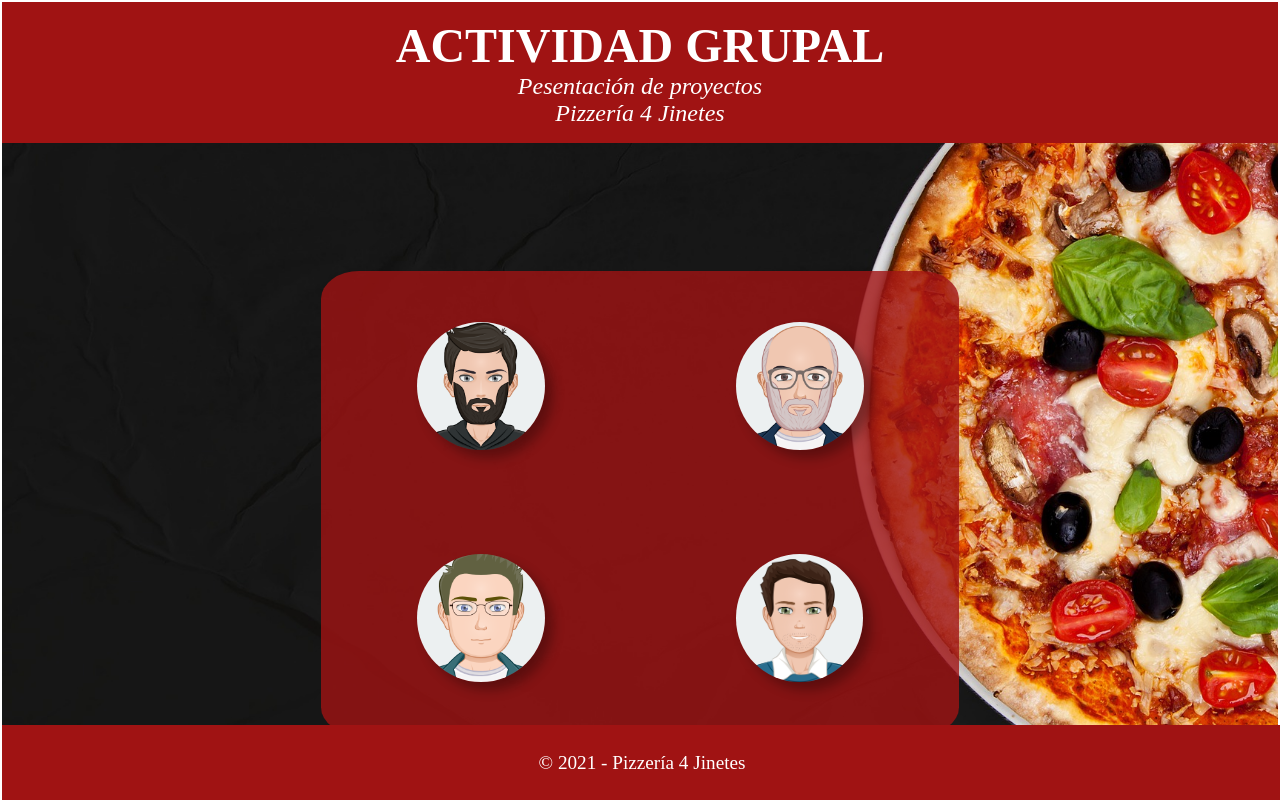
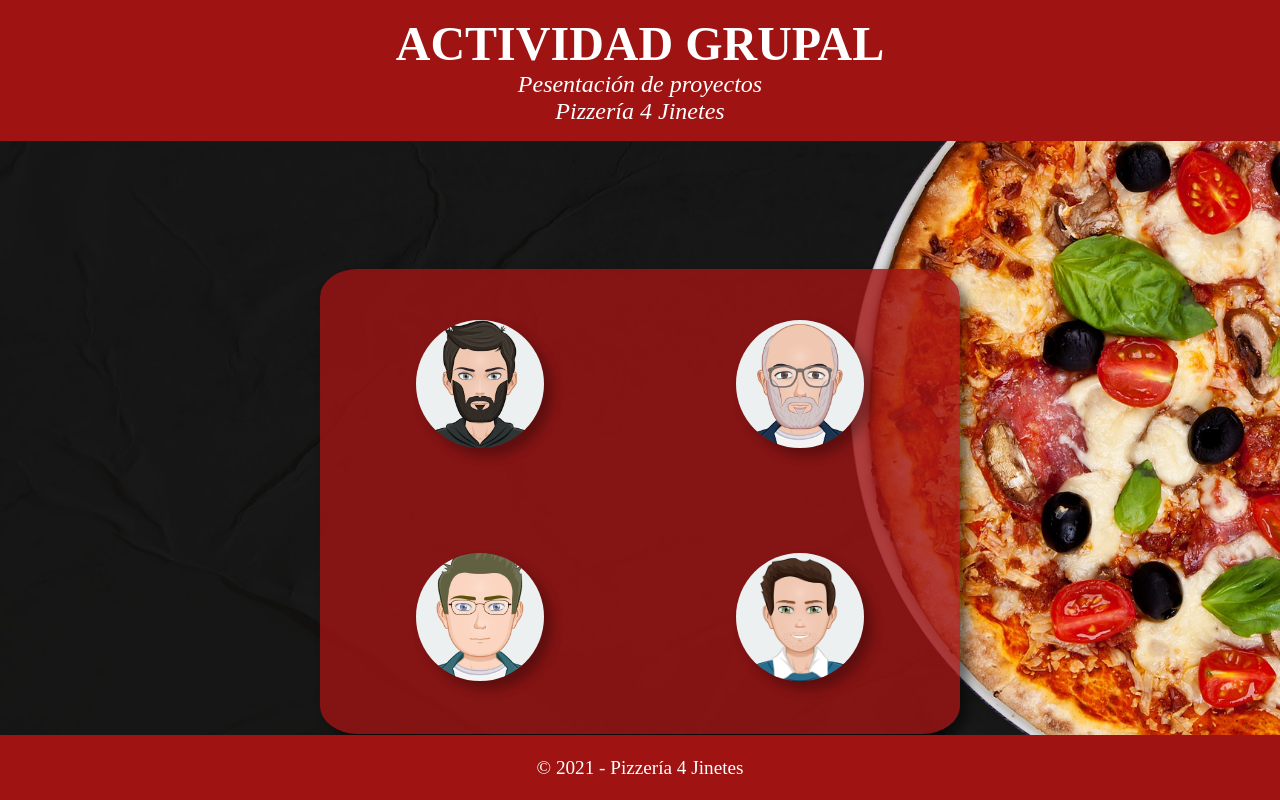
Before and after one commit to JoseAsantoss/A3JavaScript-formulario, a plain HTML site: page index.html in a window 1280 px wide. Drawn offline with Linux system fonts and the light colour scheme.

Commit message:
cambios en css

```diff
--- a/styles/style.css
+++ b/styles/style.css
@@ -21,7 +21,6 @@ body {
     width: 100%;
     height: 100%;
     margin: 0 auto;
-    border: 2px solid white;
     display: flex;
     flex-direction: column;
     flex-wrap: nowrap;
@@ -36,7 +35,7 @@ header {
     justify-content: center;
     align-items: center;
     width: 100%;
-    height: 230px;
+    height: 18%;
 
 }
 
@@ -62,6 +61,7 @@ header h2 {
     justify-content: flex-end;
     background-color: rgba(160, 19, 19, 0.8);
     border-radius: 6%;
+    box-shadow: .5rem .5rem .7rem rgba(0, 0, 0, .5);
 }
 
 .imagenes div{
@@ -76,7 +76,7 @@ footer {
     position: fixed;
     bottom: 0;
     width: 100%;
-    height: 75px;
+    height: 65px;
     background-color: rgb(160, 19, 19);
     color: white;
     display: flex;
```
